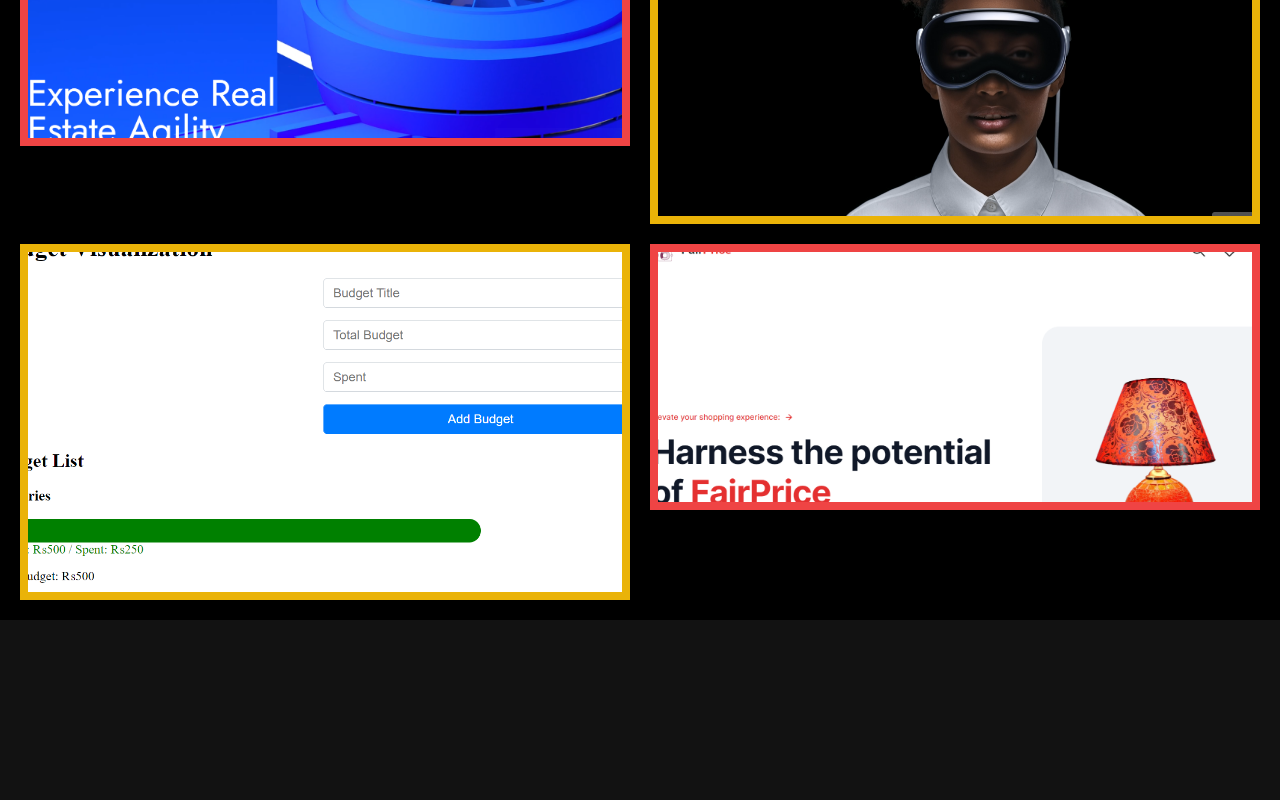
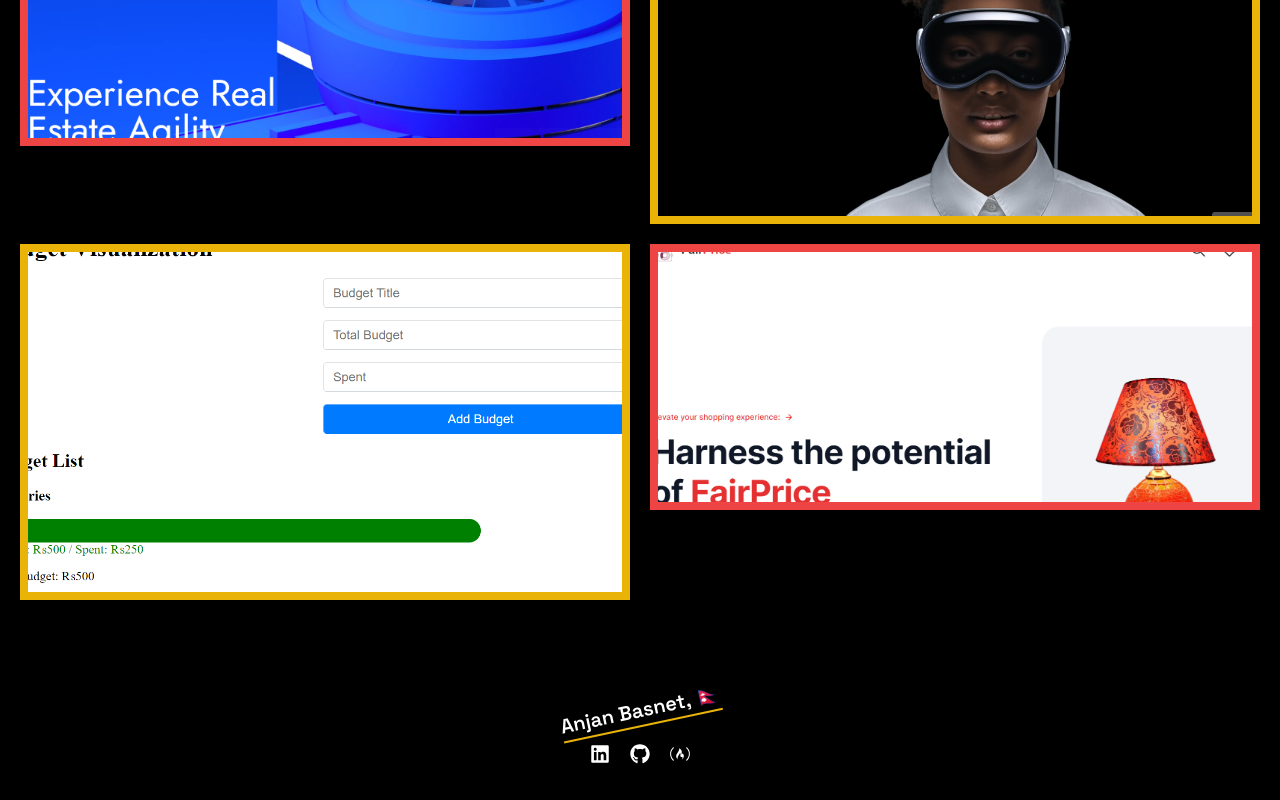
Before and after one commit to Moon-Knighte/nextportfolio, a Next.js app: page / in a window 1280 px wide. Shown: the part 1739-2539 px from the top of the page. Before the commit the page ends 2359 px from the top, so only its background shows below. Built offline with nearby package versions, Linux system fonts and the light colour scheme.

Commit message:
Footer section completed

```diff
--- /dev/null
+++ b/app/(home)/components/Footer.tsx
@@ -0,0 +1,12 @@
+import React from "react";
+import Navbar from "./Navbar";
+
+const Footer = () => {
+  return (
+    <div>
+      <Navbar className="flex mt-20 flex-col gap-5 " />
+    </div>
+  );
+};
+
+export default Footer;
--- a/app/(home)/components/Navbar.tsx
+++ b/app/(home)/components/Navbar.tsx
@@ -1,8 +1,9 @@
+import { cn } from "@/lib/utils";
 import Link from "next/link";
 import React from "react";
 import { FaGithub, FaLinkedin, FaFreeCodeCamp } from "react-icons/fa";
 
-const Navbar = () => {
+const Navbar = ({ className }: { className?: string }) => {
   const socials = [
     {
       Link: "https://www.linkedin.com/in/anjan-basnet-b79680237/",
@@ -22,7 +23,9 @@
   ];
 
   return (
-    <nav className="py-4 px-10 flex justify-between items-center">
+    <nav
+      className={cn("py-4 px-10 flex justify-between items-center", className)}
+    >
       <h1 className="text-xl font-semibold underline underline-offset-8 decoration-yellow-500 -rotate-12">
         Anjan Basnet, 🇳🇵
       </h1>
--- a/app/(home)/page.tsx
+++ b/app/(home)/page.tsx
@@ -3,10 +3,11 @@
 import HeroSection from "./components/HeroSection";
 import Skills from "./components/Skills";
 import Projects from "./components/Projects";
+import Footer from "./components/Footer";
 
 const Home = () => {
   return (
-    <div className="min-h-[200vh] bg-black overflow-hidden">
+    <div className="min-h-screen bg-black overflow-hidden">
       <div className="dark:bg-black relative bg-white  dark:bg-grid-white/[0.05]">
         <div className="max-w-3xl mx-auto p-5  ">
           <Navbar />
@@ -17,6 +18,7 @@
       <div className="max-w-7xl mx-auto p-5 mt-20 ">
         <Skills />
         <Projects />
+        <Footer />
       </div>
     </div>
   );
--- a/app/layout.tsx
+++ b/app/layout.tsx
@@ -5,8 +5,22 @@
 const spaceGrotesk = Space_Grotesk({ subsets: ["latin"] });
 
 export const metadata: Metadata = {
-  title: "Create Next App",
-  description: "Generated by create next app",
+  title: {
+    template: "%s  ",
+    default: "Anjan Basnet",
+  },
+  authors: {
+    name: "Anjan Basnet",
+  },
+
+  description: "Web Developer from Nepal.",
+  openGraph: {
+    title: "Anjan Basnet",
+    description: "Web Dev NP",
+
+    images: "/1.png",
+  },
+  keywords: ["daily web coding", "Anjan Basnet", "dailywebcoding"],
 };
 
 export default function RootLayout({
```
